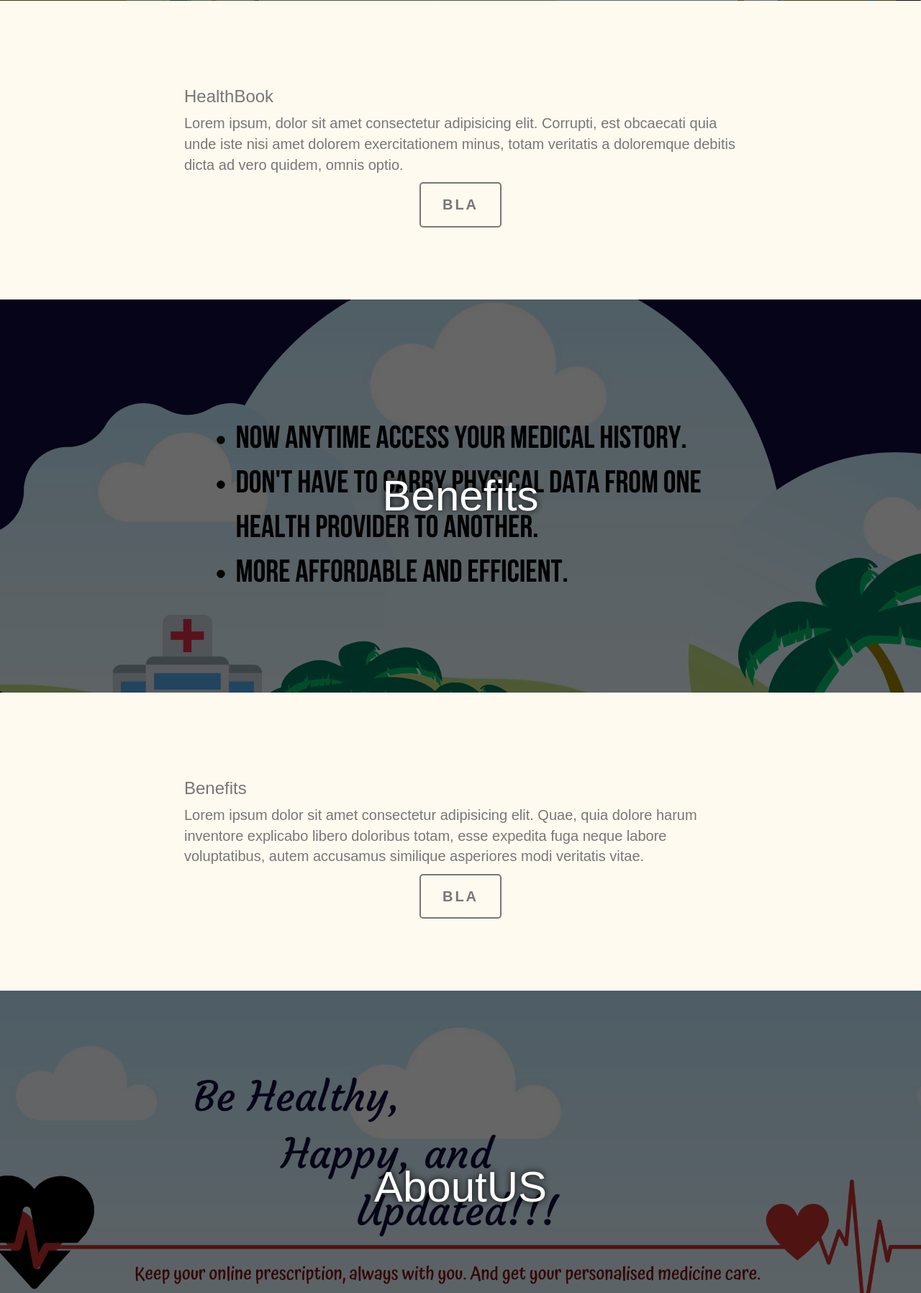
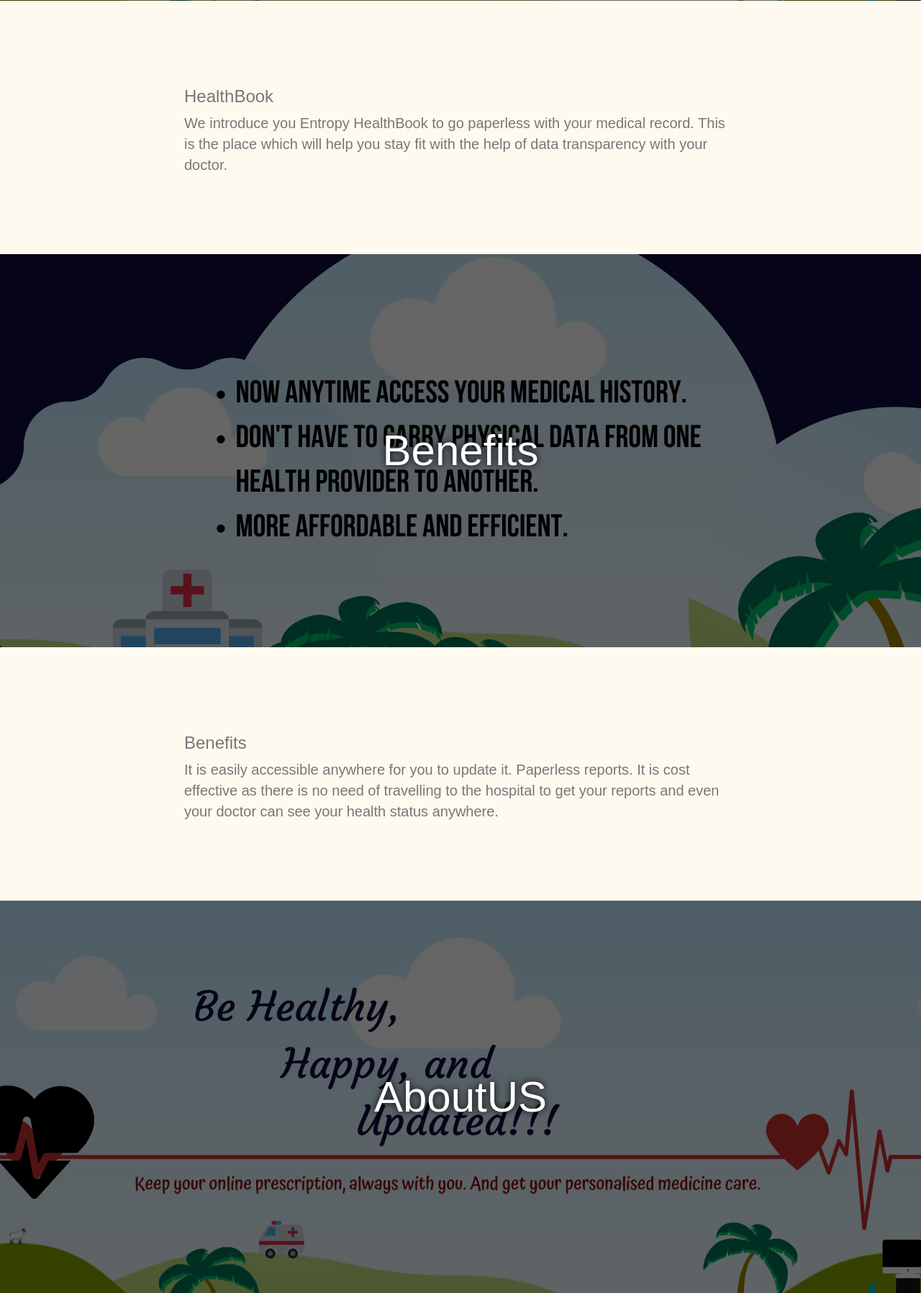
Before and after one commit to pranav0408/entropy, a PHP site: page /static/ in a window 1280 px wide. Shown: the part 545-2341 px from the top of the page at 72% size. Run offline with PHP 8.4, Linux system fonts and the light colour scheme.

Commit message:
Changed index.php

```diff
--- a/index.php
+++ b/index.php
@@ -28,11 +28,11 @@
 
     <div  class="info">
         <h3>HealthBook</h3>
-            <p>Lorem ipsum, dolor sit amet consectetur adipisicing elit. Corrupti, est obcaecati quia unde iste nisi amet dolorem exercitationem minus, totam veritatis a doloremque debitis dicta ad vero quidem, omnis optio.
+            <p>We introduce you Entropy HealthBook to go paperless with your medical record. This is the place which will help you stay fit with the help of data transparency with your doctor.
             </p>
-        <div class="button">
+        <!-- <div class="button">
             <a href="">bla</a>
-        </div>
+        </div> -->
     </div>
 
     <div id="portion2" class="portion two">
@@ -42,11 +42,11 @@
     <div  class="info">
         <h3>Benefits</h3>
             <p>
-                Lorem ipsum dolor sit amet consectetur adipisicing elit. Quae, quia dolore harum inventore explicabo libero doloribus totam, esse expedita fuga neque labore voluptatibus, autem accusamus similique asperiores modi veritatis vitae.
+                It is easily accessible anywhere for you to update it. Paperless reports. It is cost effective as there is no need of travelling to the hospital to get your reports and even your doctor can see your health status anywhere.
             </p>
-        <div class="button">
+        <!-- <div class="button">
              <a href="">bla</a>
-        </div>
+        </div> -->
     </div>
 
     <div id="portion3" class="portion">
@@ -56,11 +56,11 @@
     <div  class="info">
         <h3>AboutUS</h3>
         <p>
-            Lorem ipsum dolor sit amet consectetur adipisicing elit. Optio, ex? Explicabo culpa voluptatibus rerum, repellendus deleniti odio iure minus exercitationem magni sint, omnis quis esse vero. Numquam harum quia dolor!
+            We can have everything with us and that too in a smart way. People's medical info can be securely accessed by them anywhere at anytime with help of healthbook record.
         </p>
-        <div class="button">
+        <!-- <div class="button">
             <a href="">bla</a>
-        </div>
+        </div> -->
     </div>
 
     <div id="portion4" class="portion two">
@@ -68,9 +68,9 @@
     </div>
 
         <div  class="info">
-            <h3>bla4</h3>
+            <h3>Login/Register</h3>
         <p>
-            Lorem ipsum, dolor sit amet consectetur adipisicing elit. Consequuntur ipsam quos reiciendis corrupti, laudantium ea delectus, perferendis tempora doloremque rerum esse, natus soluta enim nostrum tempore eaque? Facilis, alias deleniti.
+            We assure you full security and data integrity so you can trust us always. Stay healthy!
         </p>
 
        <div style="display: inline;">
```
